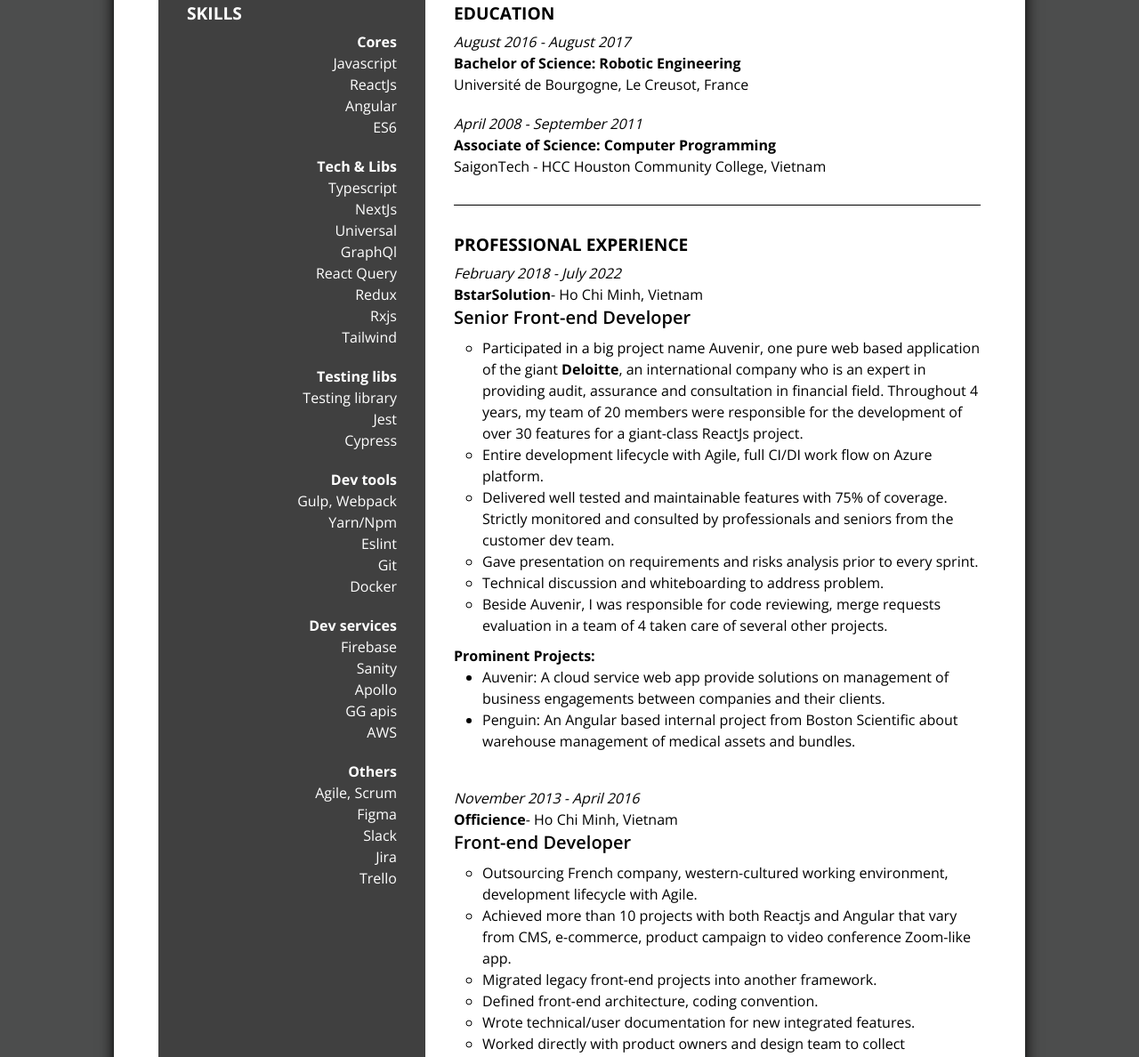
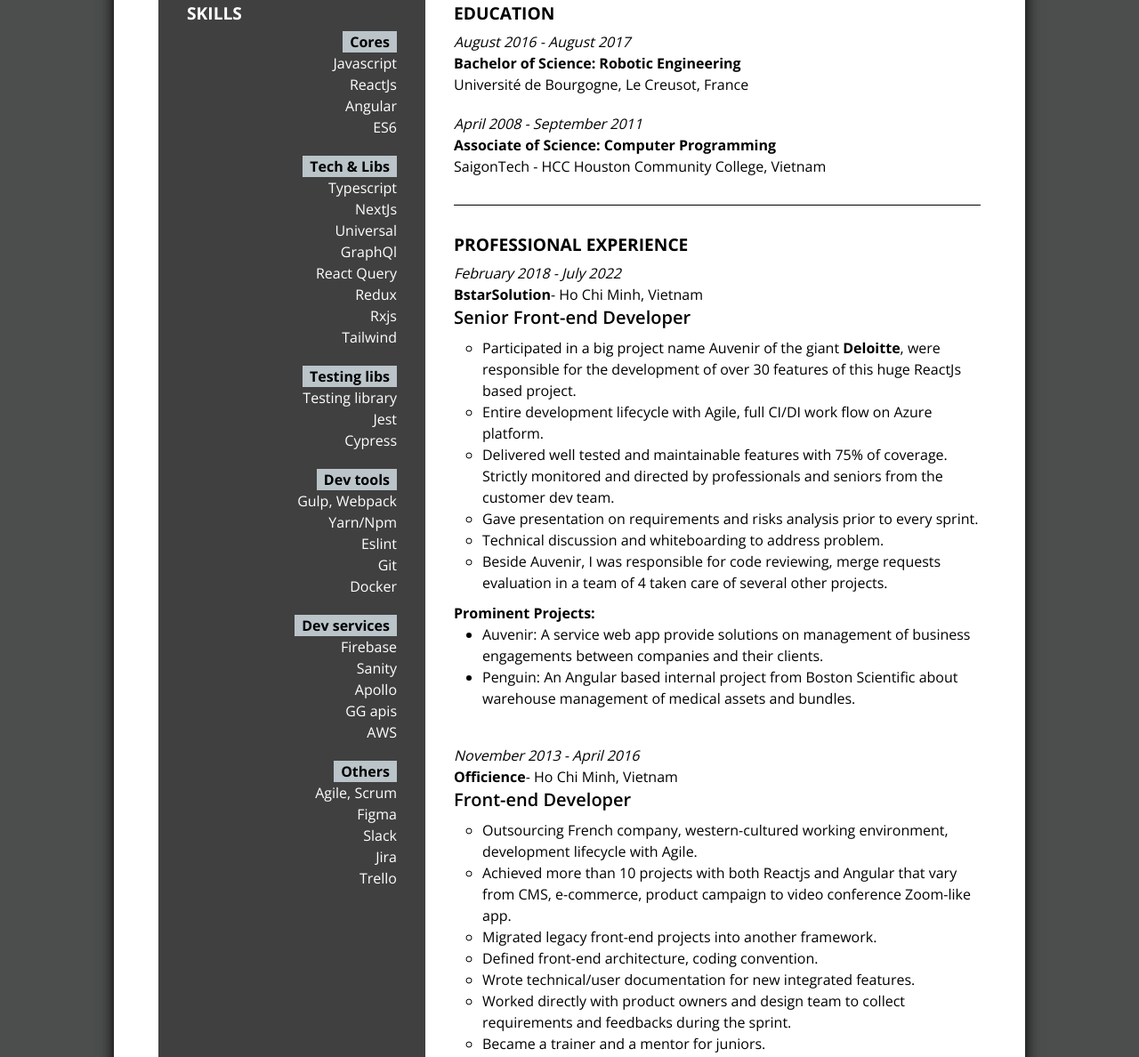
Before and after one commit to ethanpham1811/cv, a website: page index.html in a window 1280 px wide. Shown: the part 651-1839 px from the top of the page at 89% size. Drawn offline with nearby package versions, Linux system fonts and the light colour scheme.

Commit message:
udpate cv

```diff
--- a/index.html
+++ b/index.html
@@ -193,15 +193,23 @@
       <section class="relative bg-[var(--nav-color)] flex flex-col p-8 text-white row-span-3 scroll-smooth" tabindex="1" id="skill-list">
         <h3 class="text-[1.2rem] mb-2 uppercase font-bold">skills</h3>
         <div class="grid md:grid-cols-1 sm:grid-cols-5 grid-cols-2">
-          <ul class="flex flex-col mr-1 md:mr-0 md:text-right mb-5">
-            <li class="max-md:bg-[var(--header-color)] text-white max-md:text-[var(--nav-color)] break-words font-bold">Cores</li>
+          <ul class="flex flex-col mr-1 md:mr-0 md:text-right mb-5 items-end">
+            <li
+              class="max-md:bg-[var(--header-color)] max-md:text-[var(--nav-color)] break-words font-bold px-2 bg-[var(--header-color)] text-black max-w-max"
+            >
+              Cores
+            </li>
             <li>Javascript</li>
             <li>ReactJs</li>
             <li>Angular</li>
             <li>ES6</li>
           </ul>
-          <ul class="flex flex-col mr-1 md:mr-0 md:text-right mb-5">
-            <li class="max-md:bg-[var(--header-color)] text-white max-md:text-[var(--nav-color)] break-words font-bold">Tech & Libs</li>
+          <ul class="flex flex-col mr-1 md:mr-0 md:text-right mb-5 items-end">
+            <li
+              class="max-md:bg-[var(--header-color)] max-md:text-[var(--nav-color)] break-words font-bold px-2 bg-[var(--header-color)] text-black max-w-max"
+            >
+              Tech & Libs
+            </li>
             <li>Typescript</li>
             <li>NextJs</li>
             <li>Universal</li>
@@ -211,30 +219,46 @@
             <li>Rxjs</li>
             <li>Tailwind</li>
           </ul>
-          <ul class="flex flex-col mr-1 md:mr-0 md:text-right mb-5">
-            <li class="max-md:bg-[var(--header-color)] text-white max-md:text-[var(--nav-color)] break-words font-bold">Testing libs</li>
+          <ul class="flex flex-col mr-1 md:mr-0 md:text-right mb-5 items-end">
+            <li
+              class="max-md:bg-[var(--header-color)] max-md:text-[var(--nav-color)] break-words font-bold px-2 bg-[var(--header-color)] text-black max-w-max"
+            >
+              Testing libs
+            </li>
             <li>Testing library</li>
             <li>Jest</li>
             <li>Cypress</li>
           </ul>
-          <ul class="flex flex-col mr-1 md:mr-0 md:text-right mb-5">
-            <li class="max-md:bg-[var(--header-color)] text-white max-md:text-[var(--nav-color)] break-words font-bold">Dev tools</li>
+          <ul class="flex flex-col mr-1 md:mr-0 md:text-right mb-5 items-end">
+            <li
+              class="max-md:bg-[var(--header-color)] max-md:text-[var(--nav-color)] break-words font-bold px-2 bg-[var(--header-color)] text-black max-w-max"
+            >
+              Dev tools
+            </li>
             <li>Gulp, Webpack</li>
             <li>Yarn/Npm</li>
             <li>Eslint</li>
             <li>Git</li>
             <li>Docker</li>
           </ul>
-          <ul class="flex flex-col mr-1 md:mr-0 md:text-right mb-5">
-            <li class="max-md:bg-[var(--header-color)] text-white max-md:text-[var(--nav-color)] break-words font-bold">Dev services</li>
+          <ul class="flex flex-col mr-1 md:mr-0 md:text-right mb-5 items-end">
+            <li
+              class="max-md:bg-[var(--header-color)] max-md:text-[var(--nav-color)] break-words font-bold px-2 bg-[var(--header-color)] text-black max-w-max"
+            >
+              Dev services
+            </li>
             <li>Firebase</li>
             <li>Sanity</li>
             <li>Apollo</li>
             <li>GG apis</li>
             <li>AWS</li>
           </ul>
-          <ul class="flex flex-col mr-1 md:mr-0 md:text-right mb-5">
-            <li class="max-md:bg-[var(--header-color)] text-white max-md:text-[var(--nav-color)] break-words font-bold">Others</li>
+          <ul class="flex flex-col mr-1 md:mr-0 md:text-right mb-5 items-end">
+            <li
+              class="max-md:bg-[var(--header-color)] max-md:text-[var(--nav-color)] break-words font-bold px-2 bg-[var(--header-color)] text-black max-w-max"
+            >
+              Others
+            </li>
             <li>Agile, Scrum</li>
             <li>Figma</li>
             <li>Slack</li>
@@ -277,13 +301,12 @@
           <h4 class="font-semibold text-xl mb-2">Senior Front-end Developer</h4>
           <ul class="pl-8 mb-[10px] list-[circle]">
             <li>
-              Participated in a big project name Auvenir, one pure web based application of the giant <span class="font-bold">Deloitte</span>, an
-              international company who is an expert in providing audit, assurance and consultation in financial field. Throughout 4 years, my team of
-              20 members were responsible for the development of over 30 features for a giant-class ReactJs project.
+              Participated in a big project name Auvenir of the giant <span class="font-bold">Deloitte</span>, were responsible for the development of
+              over 30 features of this huge ReactJs based project.
             </li>
             <li>Entire development lifecycle with Agile, full CI/DI work flow on Azure platform.</li>
             <li>
-              Delivered well tested and maintainable features with 75% of coverage. Strictly monitored and consulted by professionals and seniors from
+              Delivered well tested and maintainable features with 75% of coverage. Strictly monitored and directed by professionals and seniors from
               the customer dev team.
             </li>
             <li>Gave presentation on requirements and risks analysis prior to every sprint.</li>
@@ -294,7 +317,7 @@
           </ul>
           <h5 class="font-bold">Prominent Projects:</h5>
           <ul class="list-disc pl-8 mb-[10px]">
-            <li>Auvenir: A cloud service web app provide solutions on management of business engagements between companies and their clients.</li>
+            <li>Auvenir: A service web app provide solutions on management of business engagements between companies and their clients.</li>
             <li>Penguin: An Angular based internal project from Boston Scientific about warehouse management of medical assets and bundles.</li>
           </ul>
         </article>
@@ -322,7 +345,7 @@
             <li>Proximity: An Angular based management app for French bicycle tournament with location tracking using GG map Apis.</li>
             <li>
               Internal conference web app: ReactJs based video conference Zoom-like app, a two men project with screen sharing, file transferring,
-              voice, video call and in-app chat.
+              voice, video call and in-app chat with WebRTC.
             </li>
           </ul>
         </article>
@@ -354,9 +377,9 @@
           <h3 class="text-[1.2rem] mb-2 uppercase font-bold">final words</h3>
           <p class="mb-3">
             Even though I'm an introvert, I have a strong desire to connect with people, to be listened, to prove myself; this is the reason why I'm
-            looking for mid-size to corporate company. Being in a community is part of my career, I'm a team player who would never work alone.
+            looking for mid-size to corporate company. Being in a community is part of my career.
           </p>
-          <p>Disclosure: I'm also a gamer and a metalhead.</p>
+          <p>I'm also a gamer and a metalhead.</p>
         </article>
       </section>
     </main>
@@ -377,8 +400,8 @@
         const curSize = window.getComputedStyle(root, null).getPropertyValue('font-size')
         const sizeNum = parseFloat(curSize)
 
-        if (isZoomIn ? sizeNum > 21 : sizeNum < 10) return
-        root.style.fontSize = isZoomIn ? `${4 + sizeNum}px` : `${sizeNum - 2}px`
+        if (isZoomIn ? sizeNum >= 22 : sizeNum <= 10) return
+        root.style.fontSize = isZoomIn ? `${2 + sizeNum}px` : `${sizeNum - 2}px`
       }
       function switchMode() {
         const root = document.querySelector('html')
```
